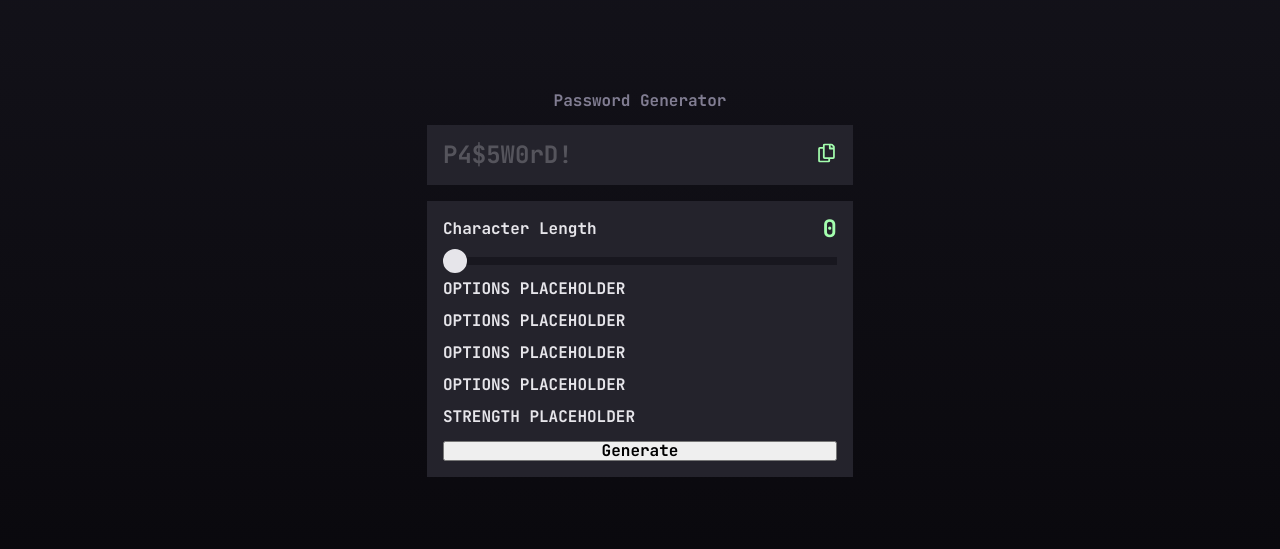
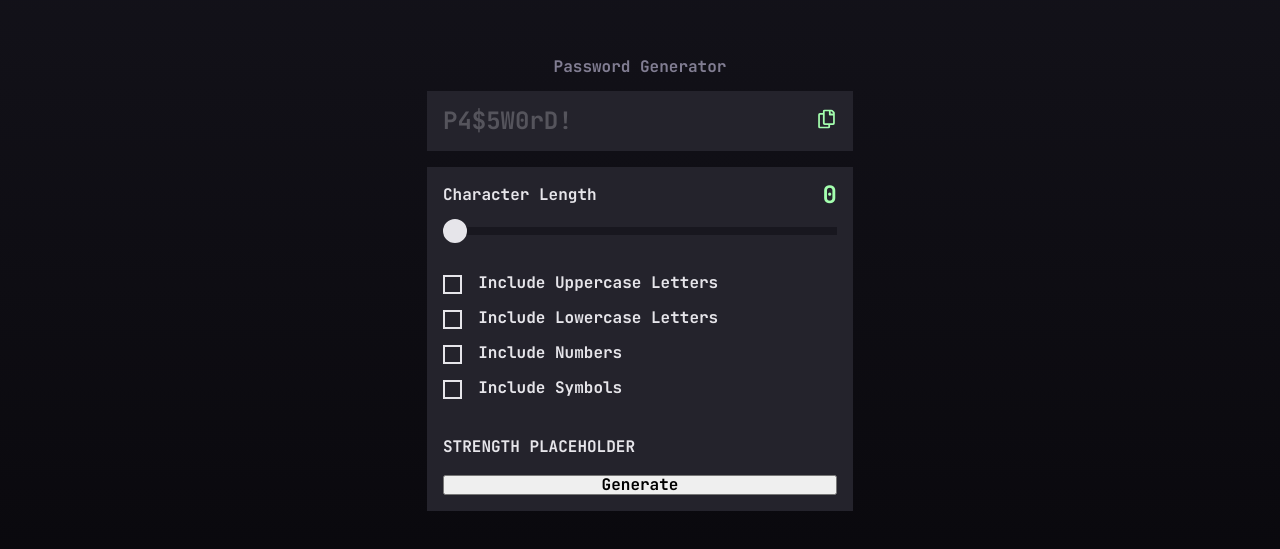
Before and after one commit to LoganF50/password-generator, a React (Vite) app: page / in a window 1280 px wide. Shown: the part 115-664 px from the top of the page. Built offline with nearby package versions, Linux system fonts and the light colour scheme.

Commit message:
implement checkboxes

```diff
--- a/src/App.tsx
+++ b/src/App.tsx
@@ -34,7 +34,7 @@
 `;
 
 function App() {
-  const [currentTheme, setCurrentTheme] = useState(Themes.dark);
+  const currentTheme = Themes.dark;
   const [generatedPassword, setGeneratedPassword] = useState("");
   const [isPasswordCopied, setIsPasswordCopied] = useState(false);
 
--- /dev/null
+++ b/src/components/Checkbox.tsx
@@ -0,0 +1,94 @@
+import { ChangeEventHandler } from "react";
+import styled from "styled-components";
+import { CheckIcon } from "./Icons";
+
+const HiddenCheckbox = styled.input.attrs({ type: "checkbox" })`
+  border: 0;
+  clip: rect(0 0 0 0);
+  height: 1px;
+  margin: -1px;
+  overflow: hidden;
+  padding: 0;
+  position: absolute;
+  white-space: nowrap;
+  width: 1px;
+`;
+
+const IconContainer = styled.div`
+  display: grid;
+  place-items: center;
+`;
+
+const CheckboxContainer = styled.div`
+  display: inline-block;
+  vertical-align: middle;
+`;
+
+const StyledCheckbox = styled.div<StyleProps>`
+  display: grid;
+  place-items: center;
+  width: 1.2rem;
+  height: 1.2rem;
+  background: ${({ isChecked, theme }) =>
+    isChecked
+      ? theme.color.checkbox.background.checked
+      : theme.color.checkbox.background.unchecked};
+  border: ${({ isChecked, theme }) =>
+    `2px solid ${
+      isChecked
+        ? theme.color.checkbox.border.checked
+        : theme.color.checkbox.border.unchecked
+    }`};
+  transition: all 150ms;
+
+  ${HiddenCheckbox}:focus + & {
+    border: ${({ theme }) =>
+      `2px solid ${theme.color.checkbox.border.checked}`};
+    box-shadow: ${({ theme }) =>
+      `0 0 0 3px ${theme.color.checkbox.border.checked}`};
+  }
+
+  ${IconContainer} {
+    visibility: ${({ isChecked }) => (isChecked ? "visible" : "hidden")};
+  }
+`;
+
+const StyledLabel = styled.label`
+  display: flex;
+  gap: ${({ theme }) => theme.spacing.base500};
+
+  &:hover {
+    cursor: pointer;
+  }
+`;
+
+type StyleProps = {
+  isChecked: boolean;
+};
+
+type CheckboxProps = StyleProps & {
+  label: string;
+  onChange: ChangeEventHandler;
+};
+
+export const Checkbox: React.FC<CheckboxProps> = ({
+  isChecked,
+  label,
+  onChange,
+}: CheckboxProps) => {
+  return (
+    <div>
+      <StyledLabel>
+        <CheckboxContainer>
+          <HiddenCheckbox checked={isChecked} onChange={onChange} />
+          <StyledCheckbox isChecked={isChecked}>
+            <IconContainer>
+              <CheckIcon />
+            </IconContainer>
+          </StyledCheckbox>
+        </CheckboxContainer>
+        <span>{label}</span>
+      </StyledLabel>
+    </div>
+  );
+};
--- a/src/components/Icons.tsx
+++ b/src/components/Icons.tsx
@@ -13,7 +13,7 @@
   return (
     <svg width="14" height="12" xmlns="http://www.w3.org/2000/svg">
       <path
-        stroke="currentColor"
+        stroke="#18171F"
         stroke-width="3"
         fill="none"
         d="M1 5.607 4.393 9l8-8"
--- a/src/components/PasswordGenerator.tsx
+++ b/src/components/PasswordGenerator.tsx
@@ -1,11 +1,12 @@
-import { ChangeEvent, useState } from "react";
+import { useState } from "react";
 import styled from "styled-components";
 import { Slider } from "./Slider";
+import { Checkbox } from "./Checkbox";
 
 const StyledPasswordGenerator = styled.div`
   display: flex;
   flex-direction: column;
-  gap: ${({ theme }) => theme.spacing.base500};
+  gap: ${({ theme }) => theme.spacing.base600};
   background-color: ${({ theme }) => theme.color.background.primary};
   font-size: ${({ theme }) => theme.fontSize.base300};
   padding: ${({ theme }) => theme.spacing.base500};
@@ -20,6 +21,13 @@
 const AccentDiv = styled.div`
   color: ${({ theme }) => theme.color.accent};
   font-size: ${({ theme }) => theme.fontSize.base600};
+`;
+
+const OptionSection = styled.div`
+  display: flex;
+  flex-direction: column;
+  gap: ${({ theme }) => theme.spacing.base500};
+  padding: ${({ theme }) => `${theme.spacing.base600} 0`};
 `;
 
 type PasswordGeneratorProps = {
@@ -55,10 +63,28 @@
         value={characterLength}
         onChange={(e) => setCharacterLength(Number(e.target.value))}
       />
-      <div>OPTIONS PLACEHOLDER</div>
-      <div>OPTIONS PLACEHOLDER</div>
-      <div>OPTIONS PLACEHOLDER</div>
-      <div>OPTIONS PLACEHOLDER</div>
+      <OptionSection>
+        <Checkbox
+          isChecked={shouldIncludeUppercase}
+          label={"Include Uppercase Letters"}
+          onChange={() => setShouldIncludeUppercase(!shouldIncludeUppercase)}
+        />
+        <Checkbox
+          isChecked={shouldIncludeLowercase}
+          label={"Include Lowercase Letters"}
+          onChange={() => setShouldIncludeLowercase(!shouldIncludeLowercase)}
+        />
+        <Checkbox
+          isChecked={shouldIncludeNumbers}
+          label={"Include Numbers"}
+          onChange={() => setShouldIncludeNumbers(!shouldIncludeNumbers)}
+        />
+        <Checkbox
+          isChecked={shouldIncludeSymbols}
+          label={"Include Symbols"}
+          onChange={() => setShouldIncludeSymbols(!shouldIncludeSymbols)}
+        />
+      </OptionSection>
       <div>STRENGTH PLACEHOLDER</div>
       <button onClick={generatePassword}>Generate</button>
     </StyledPasswordGenerator>
--- a/src/styles/themes.tsx
+++ b/src/styles/themes.tsx
@@ -38,9 +38,15 @@
       primary: "#24232c",
       secondary: "#18171f",
     },
-    text: {
-      primary: "#e6e5ea",
-      secondary: "#817d92",
+    checkbox: {
+      background: {
+        checked: "#a4ffaf",
+        unchecked: "#24232c",
+      },
+      border: {
+        checked: "#a4ffaf",
+        unchecked: "#e6e5ea",
+      },
     },
     slider: {
       background: {
@@ -57,6 +63,10 @@
       orange: "#fb7c58",
       red: "#f64a4a",
       yellow: "#f8cd65",
+    },
+    text: {
+      primary: "#e6e5ea",
+      secondary: "#817d92",
     },
   },
   duration: {
```
Also changed, not shown: 1 other file (tests, documents, lock files or other folders).
